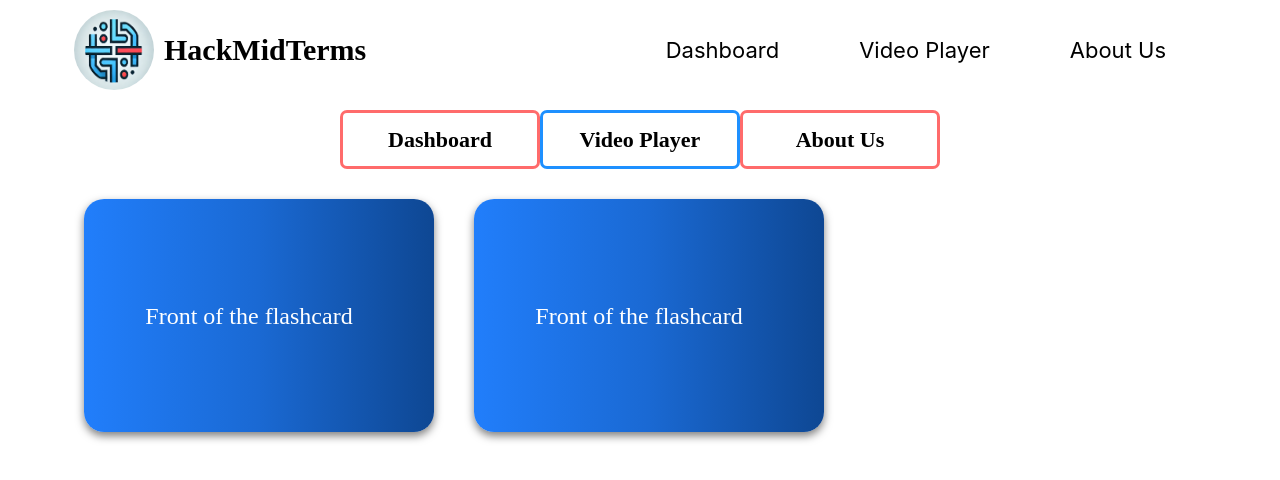
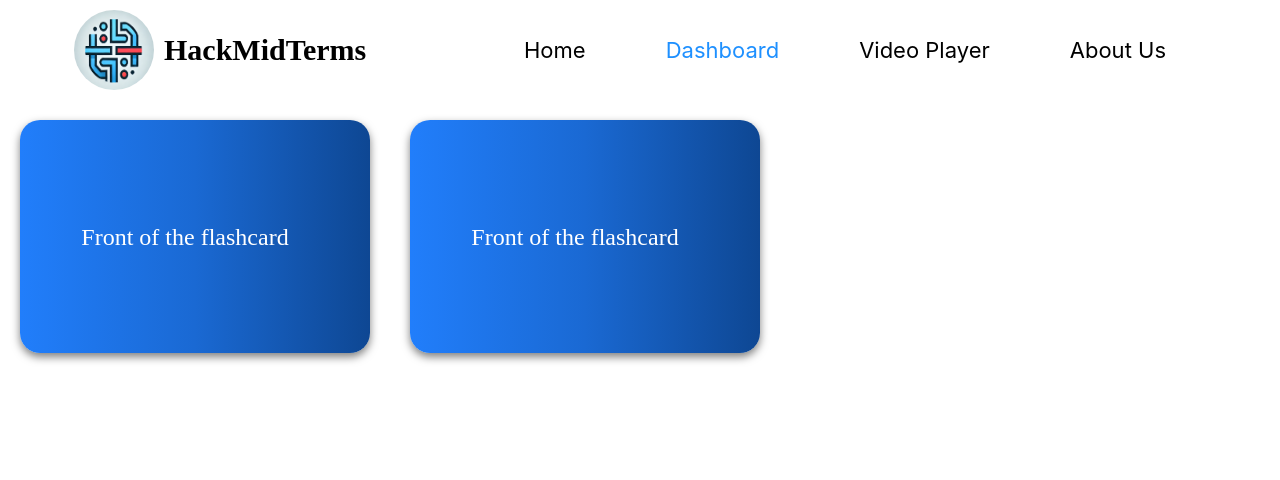
Before and after one commit to an-siuu-man/hackmidterms, a React (Create React App) app in the folder flashmentor/: page /dashboard in a window 1280 px wide. Shown: the top 480 px of the page. Built offline with nearby package versions, Linux system fonts and the light colour scheme.

Commit message:
small UI changes and made elementary dashboard page

```diff
--- a/flashmentor/src/App.js
+++ b/flashmentor/src/App.js
@@ -6,6 +6,7 @@ import Home from './pages/Home';
 import VideoPlayer from './pages/VideoPlayer';
 import AboutUs from './pages/AboutUs';
 import FlashCard from './components/FlashCard';
+import Dashboard from './pages/Dashboard';
 
 
 function App() {
@@ -16,17 +17,11 @@ function App() {
     <div className="flex justify-center">
       <div className="w-[90%]">
       <Navbar />
-      <div className="flex justify-center m-[10px] ">
-      <PageButton text='Dashboard' type='secondary'/>
-      <PageButton text='Video Player' type='primary'/>
-      <PageButton text='About Us' type='secondary'/>
-      </div>
-      <div className='flex'>
-        <FlashCard />
-        <FlashCard />
-      </div>
     </div>
     </div>
+    <Routes>
+      <Route exact path='/dashboard' element={<Dashboard />} />
+    </Routes>
     </Router>
   );
 }
--- a/flashmentor/src/components/FlashCard.js
+++ b/flashmentor/src/components/FlashCard.js
@@ -23,7 +23,7 @@ export default function FlashCard(props) {
                 <div className={`flashcard-front`} onMouseEnter={handleOptions} onMouseLeave={handleOptions}>
                     <h1 className='text-center w-[100%]'>Front of the flashcard</h1>
                     <div className={`block min-w-[20px] ml-[auto] mb-[auto] hover:text-black relative`} onClick={(e) => {e.stopPropagation(); console.log('hello')}}>
-                        <div className={` ${showOptions ? '' : 'hidden'} flashcard-options flex items-center justify-center absolute top-1/2 left-1/2 transform -translate-x-1/2 -translate-y-1/2`}>...</div>
+                        <div className={` ${showOptions ? 'opacity-1' : 'opacity-0'} duration-[100ms] flashcard-options flex items-center justify-center absolute top-1/2 left-1/2 transform -translate-x-1/2 -translate-y-1/2`}>...</div>
                     </div>
                 </div>
                 <div className={`flashcard-back`}>
--- a/flashmentor/src/components/Navbar.js
+++ b/flashmentor/src/components/Navbar.js
@@ -17,6 +17,12 @@ export default function Navbar() {
             <ul className="flex items-center">
                 <li className={`px-10 text-[22px] font-[400]`}>
                     <Link className={`${isCurrentPath('/')} transition duration-[200ms]`} to='/' >
+                        Home
+                    </Link>
+                </li>
+
+                <li className={`px-10 text-[22px] font-[400]`}>
+                    <Link className={`${isCurrentPath('/dashboard')} transition duration-[200ms]`} to='/dashboard' >
                         Dashboard
                     </Link>
                 </li>
--- /dev/null
+++ b/flashmentor/src/pages/Dashboard.js
@@ -0,0 +1,18 @@
+import Navbar from "../components/Navbar";
+import PageButton from "../components/PageButton";
+import FlashCard from "../components/FlashCard";
+
+
+export default function Dashboard() {
+
+
+
+    return (
+        <div>
+            <div className='flex'>
+                <FlashCard />
+                <FlashCard />
+            </div>
+        </div>
+    );
+}
```
